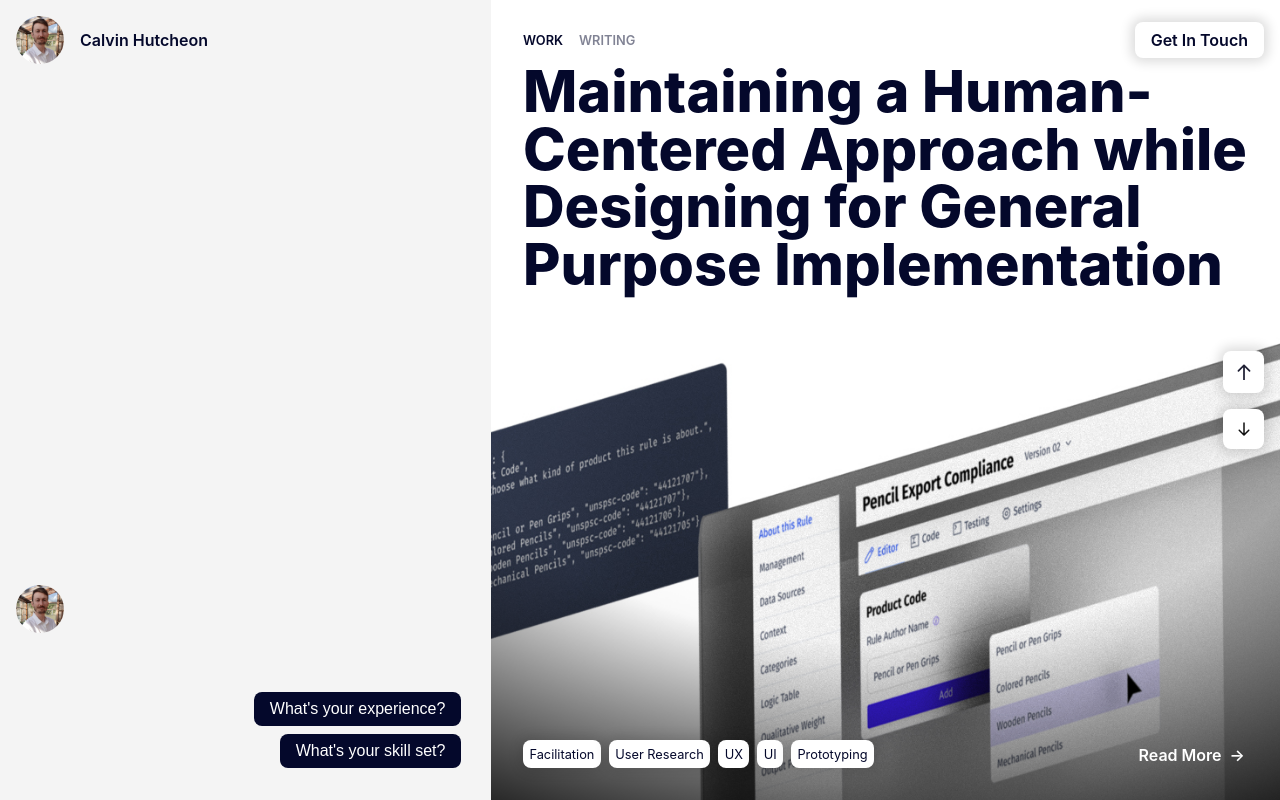
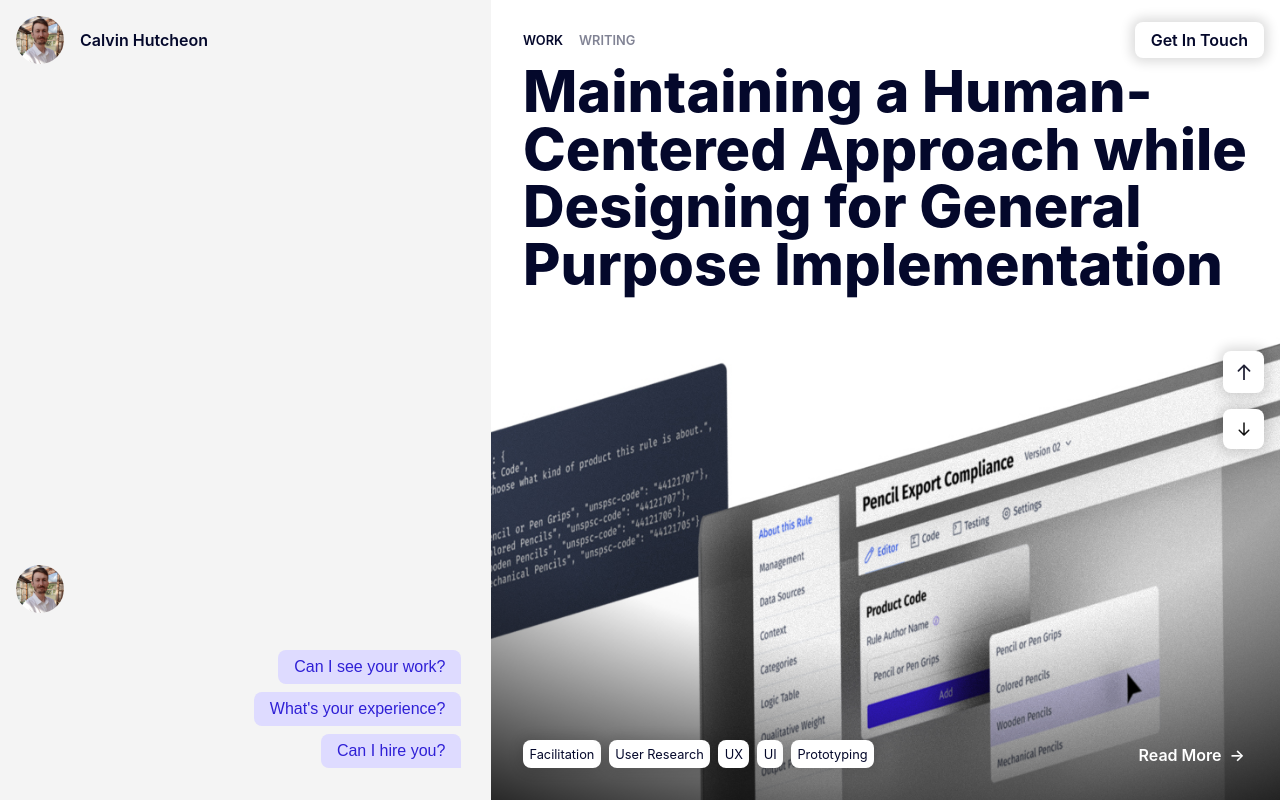
Before and after one commit to millenniallglyphs/dialogue-tree, a Next.js app: page /work in a window 1280 px wide. Both pictures are taken after a click on the button 1243 px from the left and 371 px from the top of the page. Built offline with nearby package versions, Linux system fonts and the light colour scheme.

Commit message:
dialogue tree optimization

```diff
--- a/components/Button.js
+++ b/components/Button.js
@@ -13,9 +13,9 @@ export default function Button({children, step, check}) {
             padding: 0.5em;
             padding-left: 1em;
             padding-right: 1em;
-            color: #fff;
-            background: #04082B;
-            border-radius: 0.5em;
+            color: #2F20D6;
+            background: #DEDBFF;
+            border-radius: 0.5em 0.5em 0em 0.5em;
             border: none;
             outline: none;
             font-size: 1em;
@@ -24,11 +24,11 @@ export default function Button({children, step, check}) {
             animation-duration: 0.5s;
             animation-fill-mode: backwards;
             font-weight: 400;
-            transition: box-shadow 1s;
+            transition: background 1s;
             box-shadow: none;
             cursor: pointer;
             &:hover  {
-              box-shadow: 0px 4px 4px rgba(0, 0, 0, 0.25);
+              background: #C4BFFD;
             }
           `}
           onClick={check}
--- a/components/Dialogue.js
+++ b/components/Dialogue.js
@@ -4,15 +4,26 @@ const Dialogue = {
         [
           {d: "Hello."},
           {d: "My Name's Calvin."},
-          {d: "I'm a designer building the future of collaboration."},
+          {d: "I'm a designer building for the future."},
           {d: "currently"},
           {d: 'Try asking a  question to learn more.'},
         ],
       questions:
         [
+          {q: "Can I see your work?", next: "work"},
           {q: "What's your experience?", next: "experience"},
-          {q: "What's your skill set?", next: "ability"},
+          {q: "Can I hire you?", next: "end"},
         ]
+    },
+    work: {
+      dialogue:
+      [
+        {d: "test"}
+      ],
+      questions:
+      [
+        {q: "beep boop", next: "ability"}
+      ]
     },
     experience: {
       dialogue:
--- a/components/DialogueText.js
+++ b/components/DialogueText.js
@@ -11,9 +11,10 @@ export default function DialogueText({children, index}) {
               display: inline-block;
               border-radius:  0.75em 0.75em 0.75em 0.12em;
               font-weight: 400;
-              background-color: #fff;
+              background-color: #F5F5F5;
               opacity: 1;
               margin-top: 0em;
+              max-width: 700px;
               animation-name: appear;
               animation-duration: 0.75s;
               animation-delay: ${index + 's'};
@@ -58,14 +59,24 @@ export default function DialogueText({children, index}) {
                       padding: 0;
                     `}>
                       Right now, I’m growing <a href="mailto:hello@calvin.ooo" target="_blank" className={css`
-                    border-bottom: 2px solid #04082B;
-                    &::after {
-                      content: "↗"
-                    }
-                  `}>Enchanted Network</a>  and Building an Internet of Rules with the <a href="mailto:hello@calvin.ooo" target="_blank" className={css`
-                  border-bottom: 2px solid #04082B;
-                  &::after {
-                    content: "↗"
+                   display: inline-block;
+                   height: 1.4em;
+                   border-bottom: 8px solid #DEDBFF;
+                   transition: height 1s, border 1s;
+                   &:hover {
+                     transition: height 1s, border 1s;
+                     height: 1.4em;
+                     border-bottom: 27px solid #DEDBFF;
+                   }
+                  `}>Enchanted Network</a> and creating an Internet of Rules with the <a href="mailto:hello@calvin.ooo" target="_blank" className={css`
+                  display: inline-block;
+                  height: 1.4em;
+                  border-bottom: 8px solid #DEDBFF;
+                  transition: height 1s, border 1s;
+                  &:hover {
+                    transition: height 1s, border 1s;
+                    height: 1.4em;
+                    border-bottom: 27px solid #DEDBFF;
                   }
                 `}>Xalgorithms Foundation</a>.
                     </p>
--- a/components/DialogueTree.js
+++ b/components/DialogueTree.js
@@ -58,7 +58,7 @@ export default function DialogueTree() {
 
   const setconcat = (va, q) => {
     const temp = Dialogue[va].dialogue
-    const tempq = current_question[q]
+    const tempq = quiz[q]
     const a = { dia:
                   temp,
                   qu:
@@ -67,10 +67,21 @@ export default function DialogueTree() {
     setTrees(trees => trees.concat(a))
   }
 
+  const [quiz, setQuiz] = useState(current_question)
+
+  const setquizconcat = (i, newq) => {
+    const temp = Dialogue[newq].questions
+    setQuiz(quiz.filter((_, i2) => i2 !== i))
+    setQuiz(quiz => quiz.concat(temp))
+  }
+
+  console.log(quiz)
+
+
 
 
   const renderQuestions = () => {
-    return current_question.map(({ q, next }, index) => (
+    return quiz.map(({ q, next }, index) => (
       q ? (
         <div className={css`
           display: flex;
@@ -82,6 +93,7 @@ export default function DialogueTree() {
           setRealq(q);
           setconcat(next, index);
           scrollDown();
+          setquizconcat(index, next);
         }}
         key={index}
         step={current_step}
@@ -121,7 +133,7 @@ export default function DialogueTree() {
           animation-name: appear;
           animation-duration: 0.5s;
           animation-fill-mode: both;
-          color: #42434E;
+          color: #2F20D6;
           @media (max-width: 1000px) {
             animation-name: appearb;
             animation-duration: 0.5s;
@@ -181,13 +193,12 @@ export default function DialogueTree() {
         `}
         >
         <div className={css`
-          maxWidth: 900px;
           padding: 0px;
           margin: auto;
           display: grid;
           height: 100vh;
           padding-bottom: 1em;
-          grid-template-rows: 1fr 135px;
+          grid-template-rows: 1fr 155px;
           @media (max-width: 1000px) {
             height: 45vh;
             grid-template-rows: 1fr 45px;
@@ -216,8 +227,7 @@ export default function DialogueTree() {
             display: flex;
             justify-content: flex-end;
             flex-direction: column;
-            max-width: 900px;
-            min-height: 110px;
+            min-height: 130px;
             gap: 0.5rem;
             padding: 1em 0.85rem 1em 0.85em;
 
--- a/styles/globals.css
+++ b/styles/globals.css
@@ -5,7 +5,7 @@ body {
   font-family: -apple-system, BlinkMacSystemFont, Segoe UI, Roboto, Oxygen,
     Ubuntu, Cantarell, Fira Sans, Droid Sans, Helvetica Neue, sans-serif;
   font-size: 16px;
-  background: #fff;
+  background: #F5F5F5;
 }
 
 a {
@@ -214,7 +214,6 @@ caption {
 .chatHold {
   display: flex;
   flex-flow: column;
-  max-width: 850px;
   overflow-y: scroll; /* or overflow-y: auto */
   height: 100%;
 }
```
